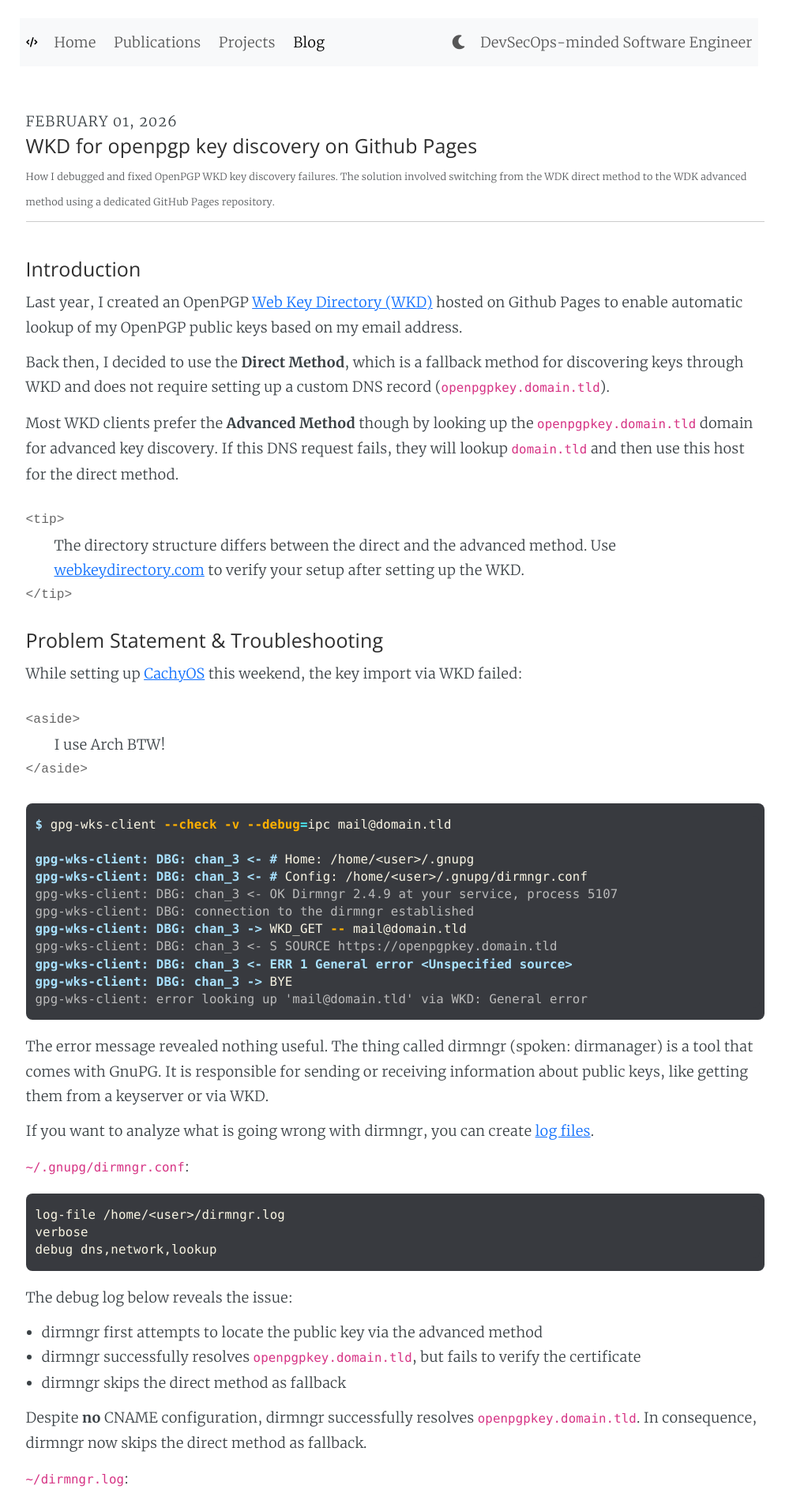
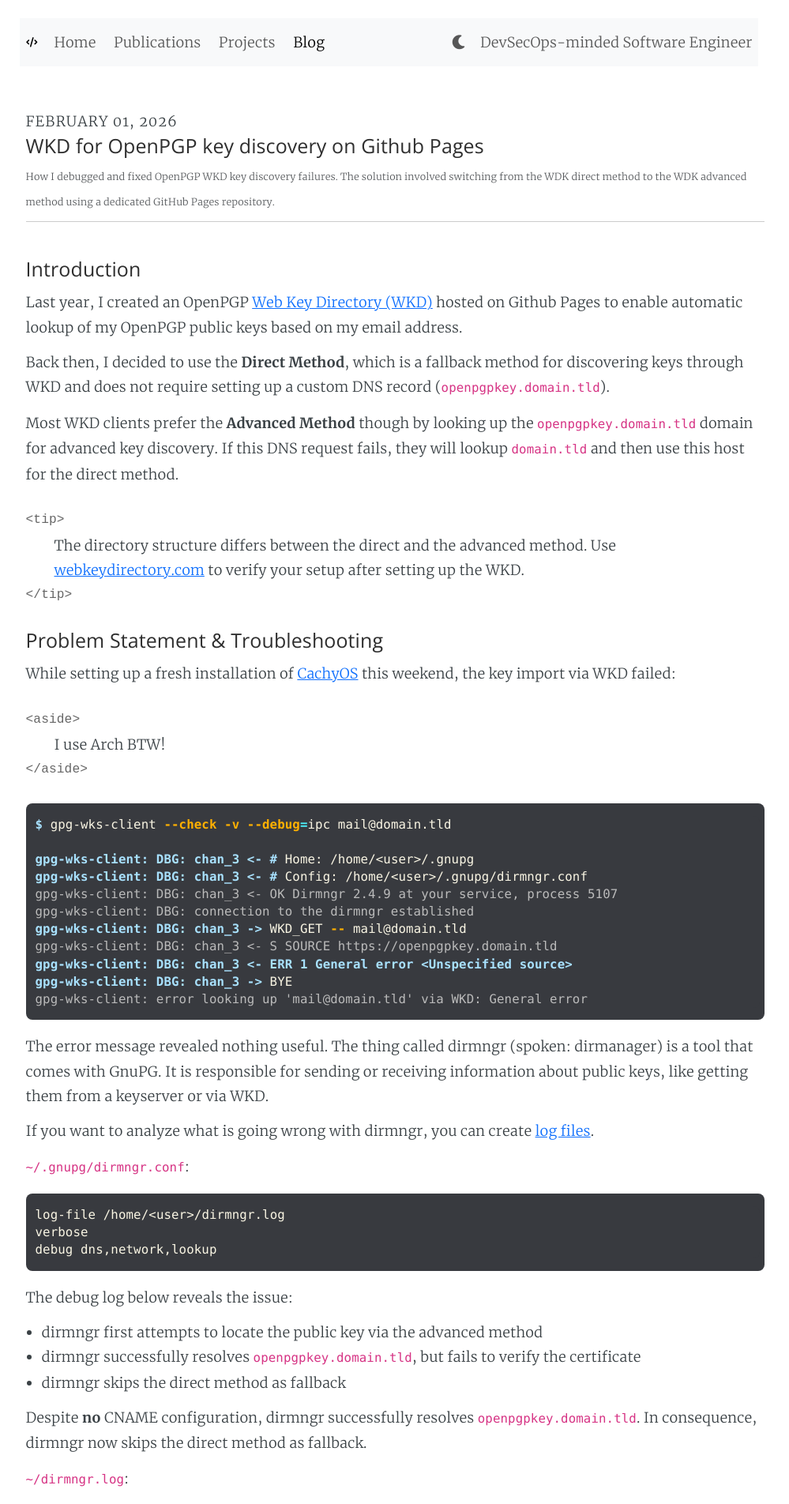
Before and after one commit to Tooa/tooa.github.io, a Jekyll site: the page built from _posts/2026-02-01-gpg-wdk-key-discovery.md, in a window 1280 px wide. Shown: the top 1904 px of the page at 79% size, without its empty margins (140-1139 px from the left). Built offline with Jekyll 4.4.1, drawn with Linux system fonts in a browser that asks for light colours; some of the changed text lies outside the part shown.

```diff
--- a/_posts/2026-02-01-gpg-wdk-key-discovery.md
+++ b/_posts/2026-02-01-gpg-wdk-key-discovery.md
@@ -1,7 +1,7 @@
 ---
 date: 2026-02-01
 layout: post
-title: WKD for openpgp key discovery on Github Pages
+title: WKD for OpenPGP key discovery on Github Pages
 description: How I debugged and fixed OpenPGP WKD key discovery failures. The solution involved switching from the WDK direct method to the WDK advanced method using a dedicated GitHub Pages repository.
 tags:
 - Linux
@@ -20,7 +20,7 @@ Most WKD clients prefer the **Advanced Method** though by looking up the `openpg
 
 # Problem Statement & Troubleshooting
 
-While setting up [CachyOS](https://cachyos.org/) this weekend, the key import via WKD failed:
+While setting up a fresh installation of [CachyOS](https://cachyos.org/) this weekend, the key import via WKD failed:
 
 > I use Arch BTW!
 {: .callout .callout-aside}
--- a/css/style.css
+++ b/css/style.css
@@ -286,6 +286,7 @@ blockquote.callout-fact::after { content: "</fact>"; }
 [data-bs-theme="dark"] .publication-section p:not(.fw-bold),
 [data-bs-theme="dark"] .projects p:not(.fw-bold),
 [data-bs-theme="dark"] .content p,
+[data-bs-theme="dark"] .content li,
 [data-bs-theme="dark"] .post-date,
 [data-bs-theme="dark"] .card-body h3,
 [data-bs-theme="dark"] .card-body h4,
@@ -296,10 +297,3 @@ blockquote.callout-fact::after { content: "</fact>"; }
 [data-bs-theme="dark"] .row h3 {
     color: #adb5bd;
 }
-
-/* List items should match body text color in dark mode */
-[data-bs-theme="dark"] .content ul,
-[data-bs-theme="dark"] .content ol,
-[data-bs-theme="dark"] .content li {
-    color: #f0f0f0;
-}
```
Also changed, not shown: other parts of _posts/2026-02-01-gpg-wdk-key-discovery.md (+2 -2 lines), _posts/2015-12-29-universal-dependency-parser.md (deleted, +0 -26 lines).
